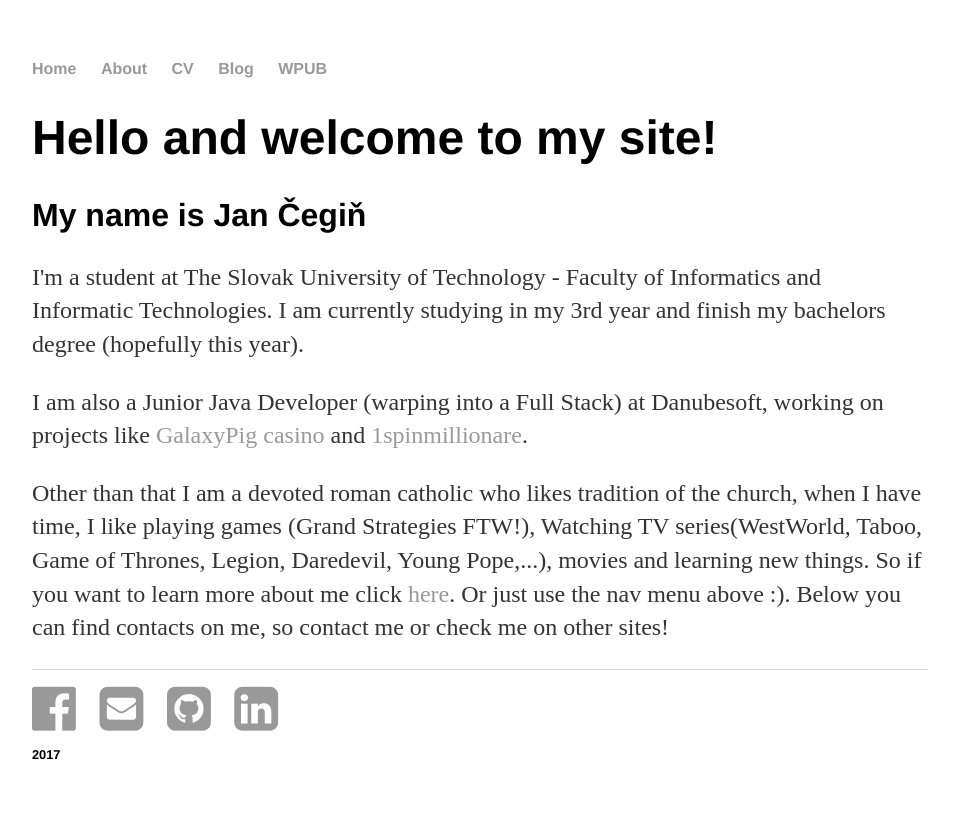
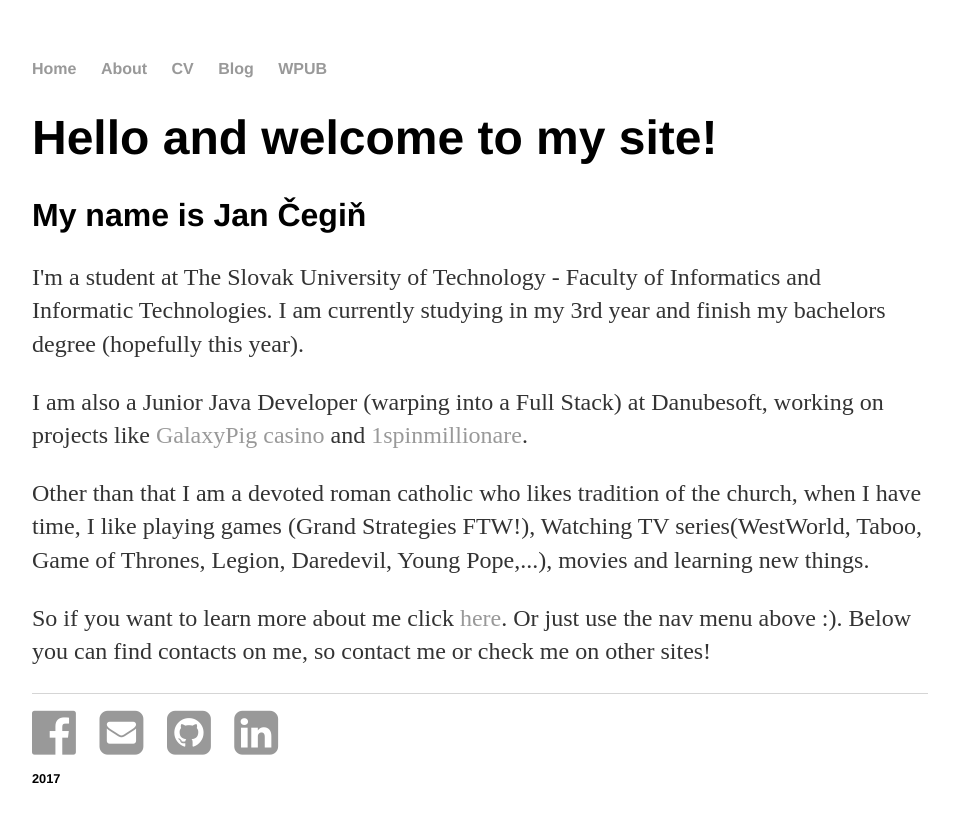
Before and after one commit to xcegin/xcegin.github.io, a Jekyll site: the page built from index.html, in a window 1280 px wide. Shown: the top 823 px of the page, without its empty margins (160-1119 px from the left). Built offline with Jekyll 4.4.1, drawn with Linux system fonts in a browser that asks for light colours.

Commit message:
Small fix

```diff
--- a/index.html
+++ b/index.html
@@ -13,6 +13,7 @@ title: Jan Cegin, Student at FIIT STU
 	<p>
 	Other than that I am a devoted roman catholic who likes tradition of the church, when I have time, I like playing games (Grand Strategies FTW!),
 	Watching TV series(WestWorld, Taboo, Game of Thrones, Legion, Daredevil, Young Pope,...), movies and learning new things.
-	So if you want to learn more about me click <a href="/about">here</a>. Or just use the nav menu above :). Below you can find contacts on me, so contact me or check me on other sites!
+	</p>
+	<p>So if you want to learn more about me click <a href="/about">here</a>. Or just use the nav menu above :). Below you can find contacts on me, so contact me or check me on other sites!
 	</p>
 </div>
```
